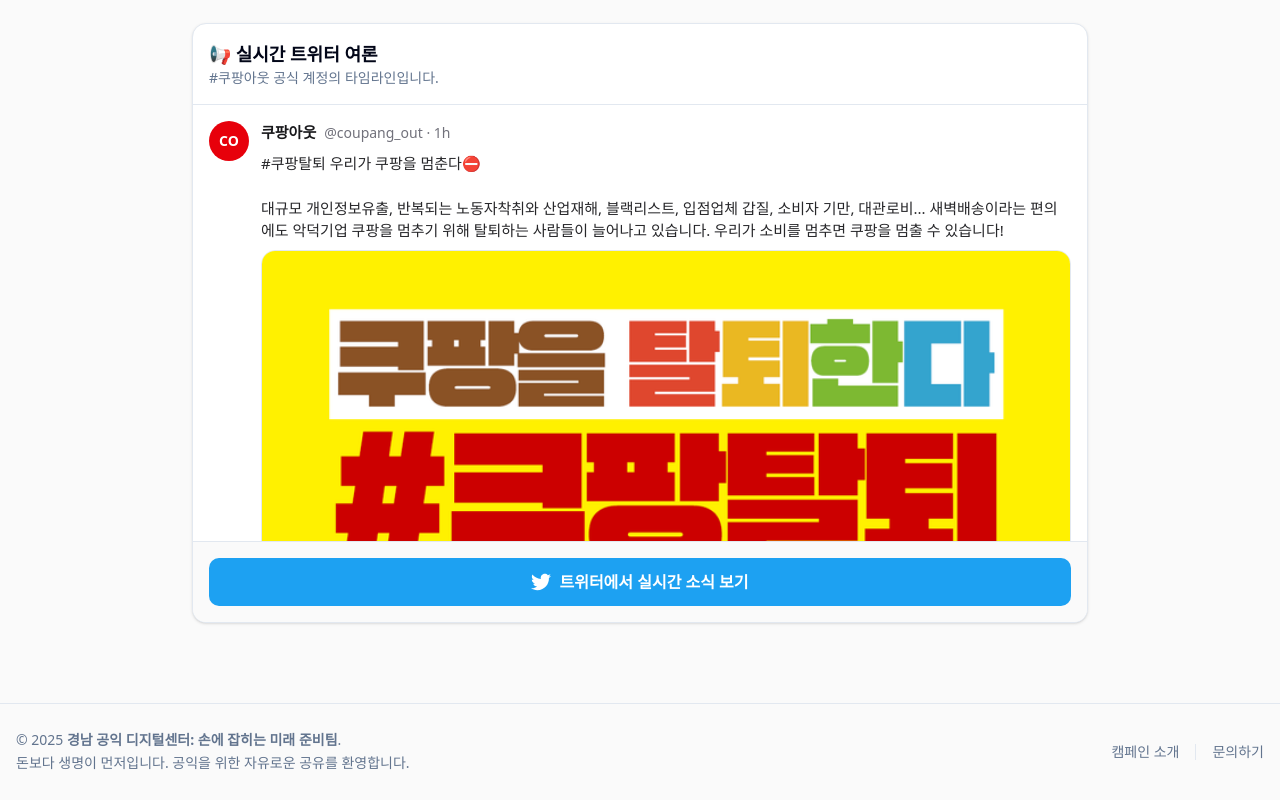
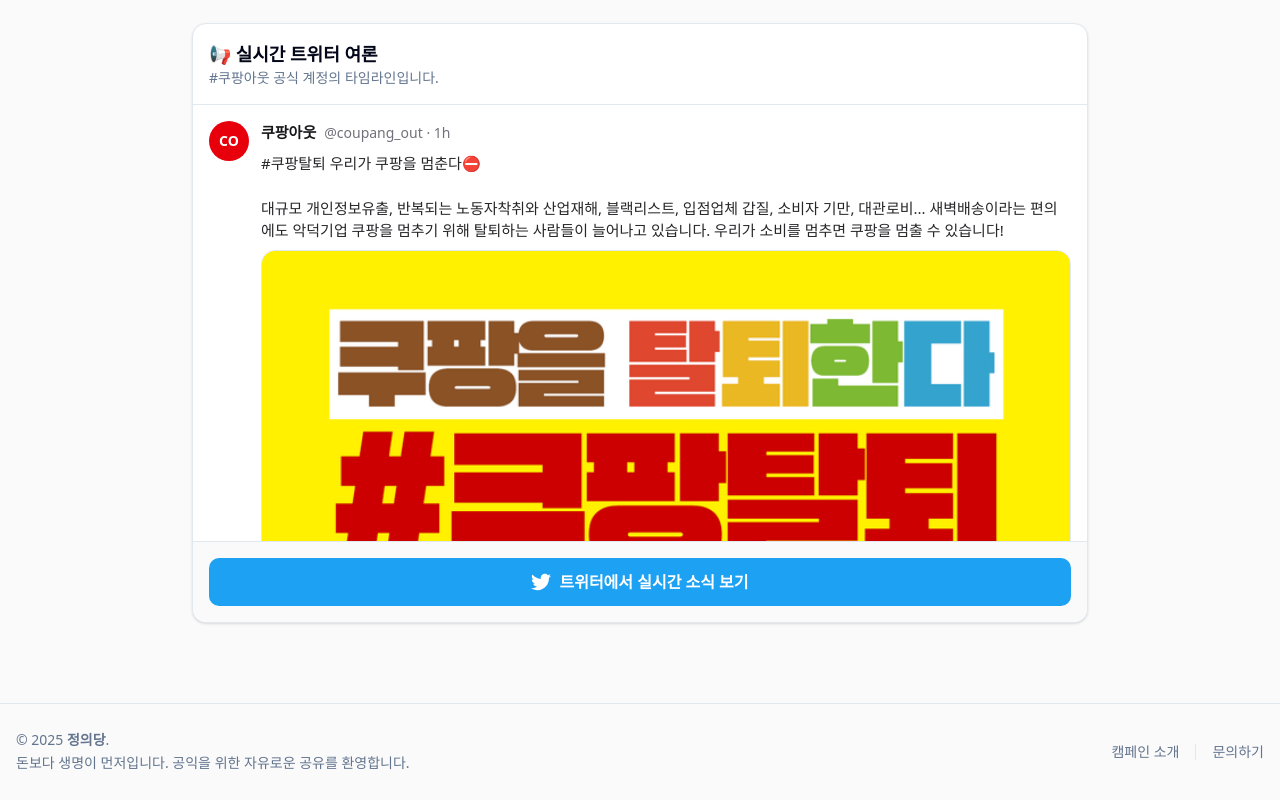
Before and after one commit to learn-slowly/coupang-out, a Next.js app: page / in a window 1280 px wide. Shown: the part 1770-2570 px from the top of the page. Built offline with nearby package versions, Linux system fonts and the light colour scheme; no server answers; the database is empty.

Commit message:
style: 푸터 저작권 문구 수정 (정의당) 및 makers 링크 삭제

```diff
--- a/components/site-footer.tsx
+++ b/components/site-footer.tsx
@@ -7,9 +7,7 @@
             <div className="container flex flex-col items-center justify-between gap-4 md:h-24 md:flex-row px-4 mx-auto">
                 <div className="flex flex-col items-center gap-4 px-8 md:flex-row md:gap-2 md:px-0">
                     <div className="text-center md:text-left text-[11px] md:text-sm text-muted-foreground leading-tight md:leading-relaxed whitespace-nowrap md:whitespace-normal">
-                        <Link href="/makers" className="hover:text-foreground transition-colors">
-                            <p>© 2025 <span className="font-semibold">경남 공익 디지털센터: 손에 잡히는 미래 준비팀</span>.</p>
-                        </Link>
+                        <p>© 2025 <span className="font-semibold">정의당</span>.</p>
                         <p>돈보다 생명이 먼저입니다. 공익을 위한 자유로운 공유를 환영합니다.</p>
                     </div>
                 </div>
```
